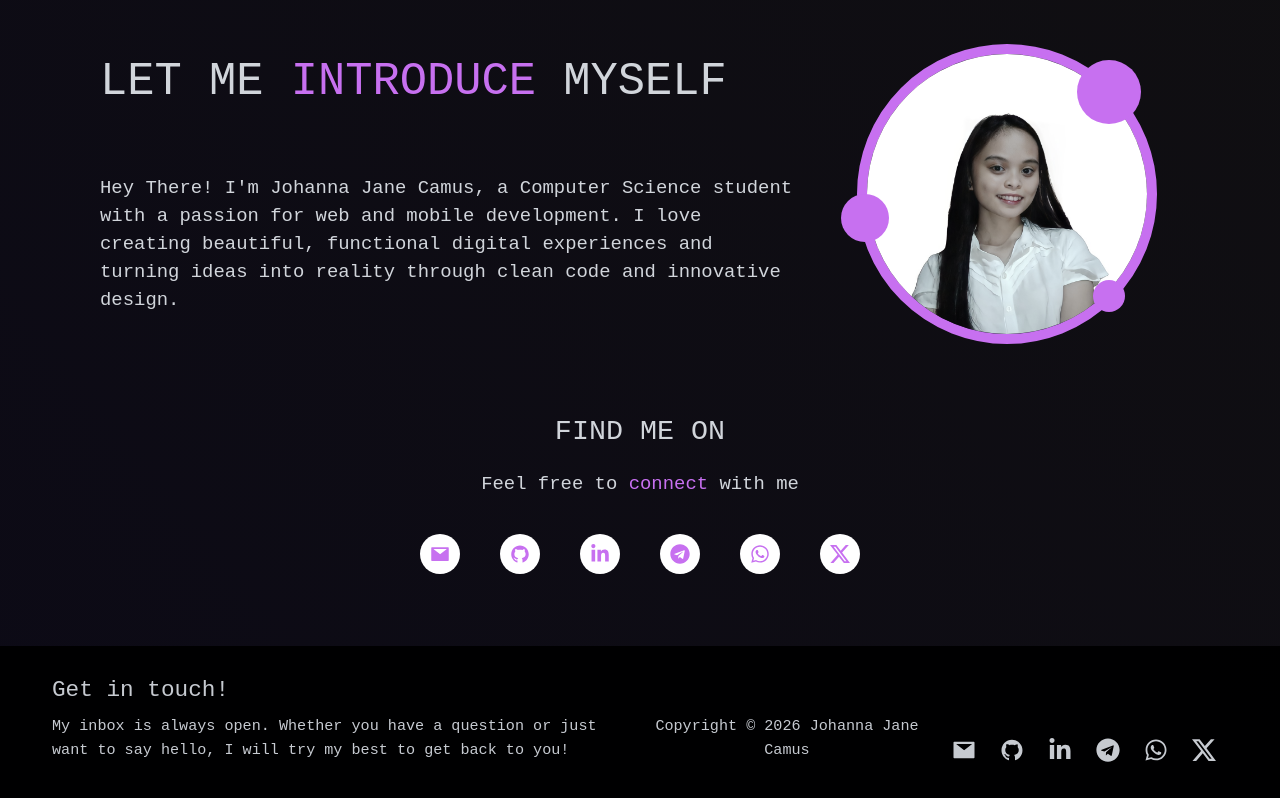
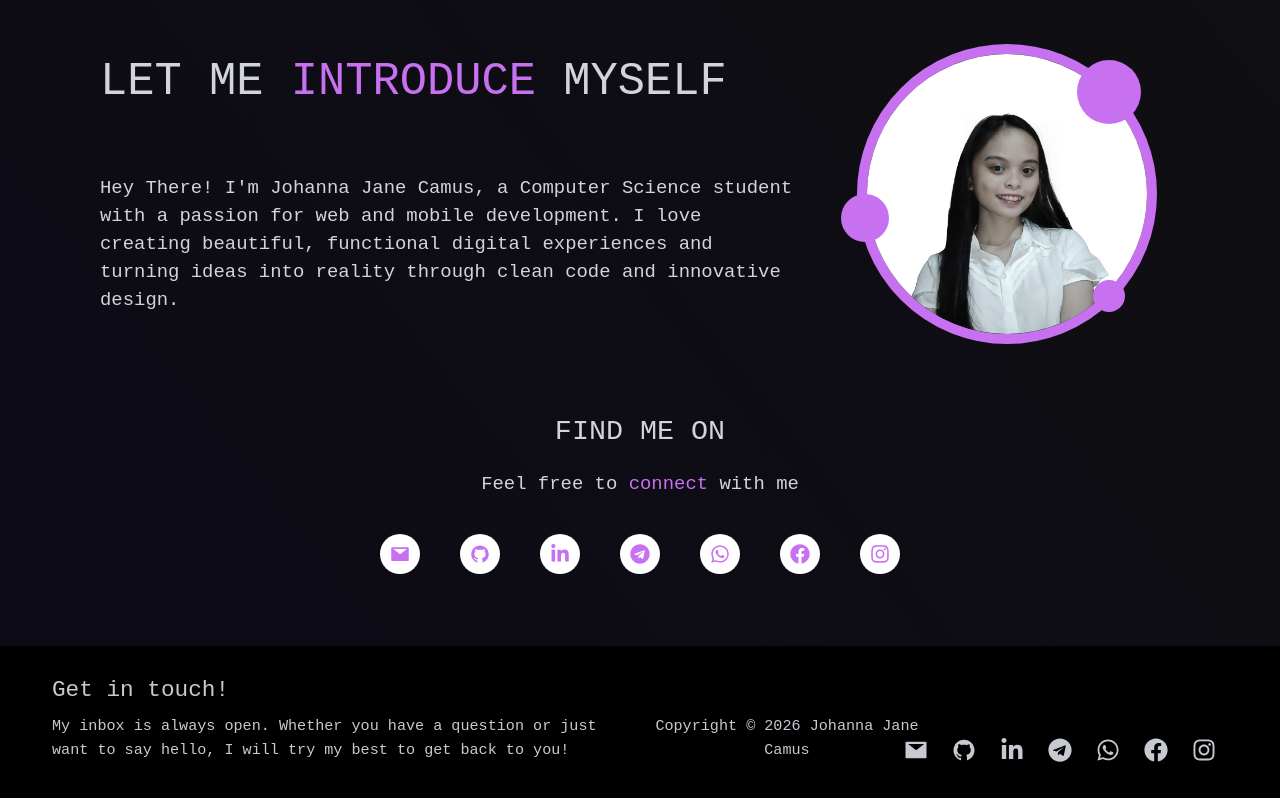
Before and after one commit to johannajanecamus/johannajanecamus.github.io, a React (Vite) app: page / in a window 1280 px wide. Shown: the part 802-1600 px from the top of the page. Built offline with nearby package versions, Linux system fonts and the light colour scheme; a web font is replaced by a local one.

Commit message:
feat: update social links with correct URLs and add Facebook/Instagram

```diff
--- a/src/data/social_links.tsx
+++ b/src/data/social_links.tsx
@@ -1,6 +1,5 @@
 import { AiFillGithub, AiFillMail } from "react-icons/ai";
-import { BsTwitterX } from "react-icons/bs";
-import { FaLinkedinIn, FaTelegram, FaWhatsapp } from "react-icons/fa";
+import { FaFacebook, FaInstagram, FaLinkedinIn, FaTelegram, FaWhatsapp } from "react-icons/fa";
 
 interface SocialLink {
   name: string;
@@ -16,69 +15,34 @@ const socialLinks: SocialLink[] = [
   },
   {
     name: "GitHub",
-    url: "https://github.com/derf567",
+    url: "https://github.com/johannajanecamus",
     icon: <AiFillGithub />,
   },
   {
     name: "LinkedIn",
-    url: "https://www.linkedin.com/in/fred-marinay-31ab9a3a8/",
+    url: "https://www.linkedin.com/in/johanna-jane-camus-2a802b417/",
     icon: <FaLinkedinIn />,
   },
   {
     name: "Telegram",
-    url: "https://t.me/fredthegreat12",
+    url: "https://t.me/johanna03",
     icon: <FaTelegram />,
   },
   {
     name: "WhatsApp",
-    url: "https://wa.me/+639917222460",
+    url: "https://wa.me/639919666448",
     icon: <FaWhatsapp />,
   },
   {
-    name: "X",
-    url: "https://x.com/fredthegreat11",
-    icon: <BsTwitterX />,
+    name: "Facebook",
+    url: "https://www.facebook.com/johannajane.camusramirez/",
+    icon: <FaFacebook />,
   },
-  // {
-  //   name: "Discord",
-  //   url: "",
-  //   icon: "discord-icon"
-  // },
-  // {
-  //   name: "Reddit",
-  //   url: "",
-  //   icon: "reddit-icon"
-  // },
-  // {
-  //   name: "TikTok",
-  //   url: "",
-  //   icon: "tiktok-icon"
-  // },
-  // {
-  //   name: "YouTube",
-  //   url: "",
-  //   icon: "youtube-icon"
-  // },
-  // {
-  //   name: "Instagram",
-  //   url: "",
-  //   icon: "instagram-icon"
-  // },
-  // {
-  //   name: "Facebook",
-  //   url: "",
-  //   icon: "facebook-icon"
-  // },
-  // {
-  //   name: "Phone",
-  //   url: "",
-  //   icon: "phone-icon"
-  // },
-  // {
-  //   name: "Upwork",
-  //   url: "",
-  //   icon: "upwork-icon"
-  // },
+  {
+    name: "Instagram",
+    url: "https://www.instagram.com/cmsjnvyyll",
+    icon: <FaInstagram />,
+  },
 ];
 
 export default socialLinks;
```
